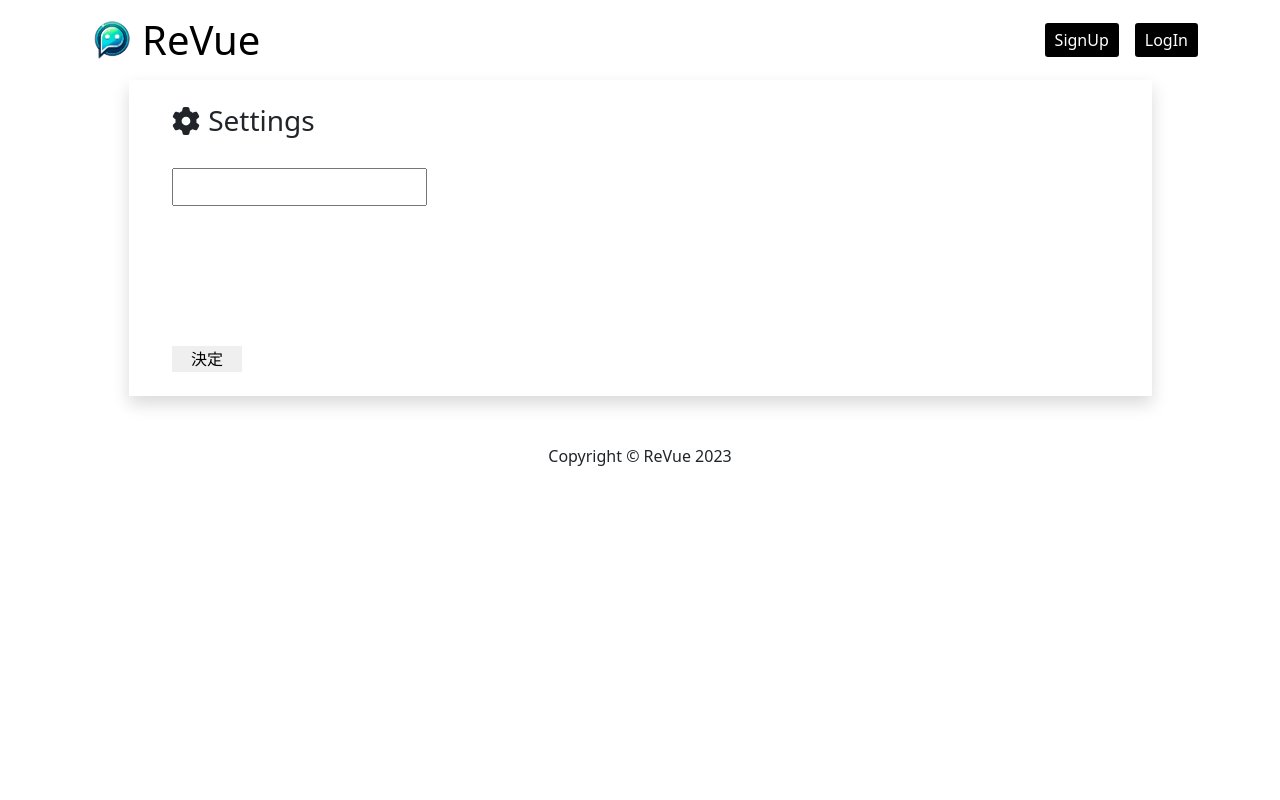
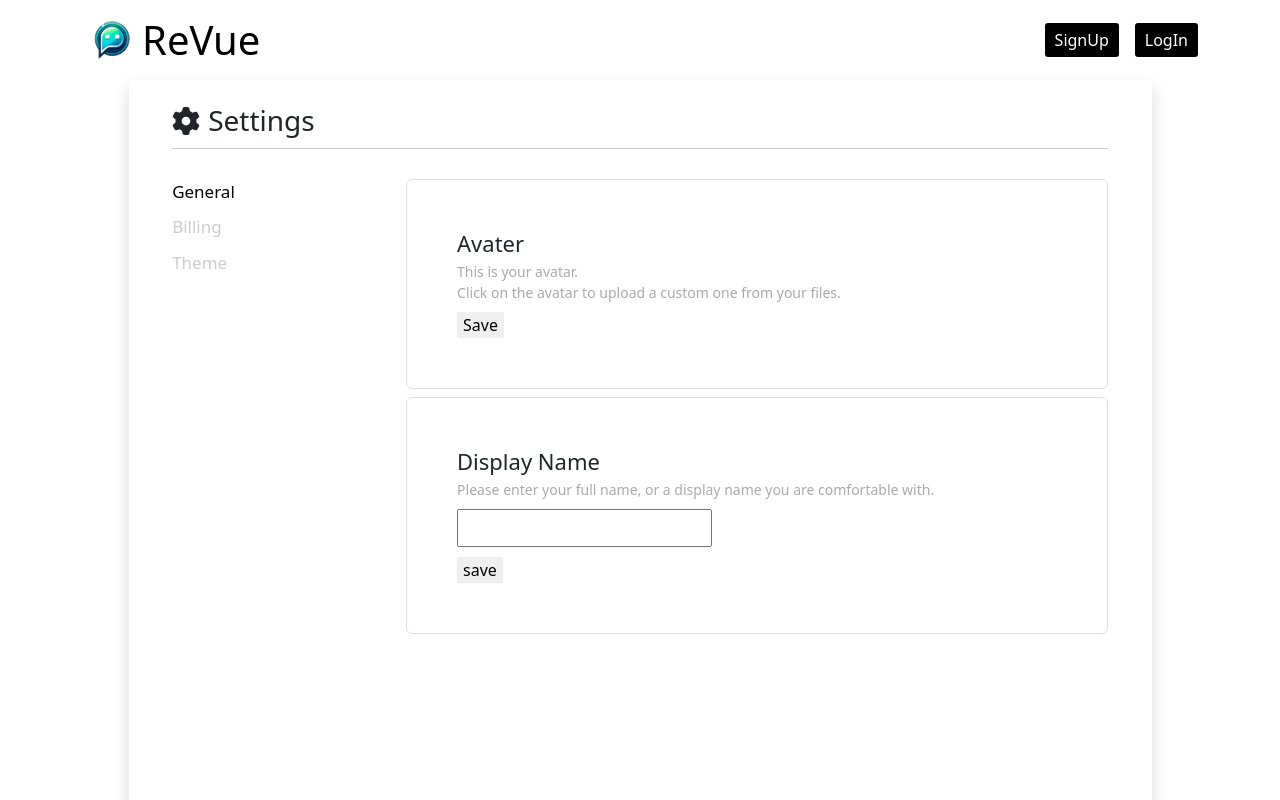
Before and after one commit to balckowl/revue, a React (Vite) app: page /settings in a window 1280 px wide. Shown: the top 800 px of the page. Built offline with nearby package versions, Linux system fonts and the light colour scheme; no server answers; a small style sheet from the web is missing.

Commit message:
fix: settingのgeneralのuiを大幅改善しました。

```diff
--- a/package.json
+++ b/package.json
@@ -22,6 +22,8 @@
     "@hookform/resolvers": "^3.3.2",
     "@react-three/drei": "^9.92.6",
     "@react-three/fiber": "^8.15.12",
+    "@stripe/react-stripe-js": "^2.4.0",
+    "@stripe/stripe-js": "^2.2.2",
     "@types/express": "^4.17.21",
     "@types/firebase": "^3.2.1",
     "@types/prismjs": "^1.26.3",
@@ -39,6 +41,7 @@
     "react-hook-form": "^7.49.2",
     "react-hot-toast": "^2.4.1",
     "react-router-dom": "^6.21.0",
+    "stripe": "^14.10.0",
     "three": "^0.160.0",
     "zod": "^3.22.4",
     "zxcvbn": "^4.4.2"
--- a/src/App.css
+++ b/src/App.css
@@ -176,7 +176,7 @@ header .container{
 }
 
 .input-username-box{
-  margin-bottom: 20px;
+  margin-bottom: 10px;
 }
 
 .input-username-box input{
@@ -188,7 +188,6 @@ header .container{
 }
 
 .user-img-preview-box{
-  margin-bottom: 20px;
   width: 100px;
   height: 100px;
   border-radius: 50%;
@@ -306,11 +305,31 @@ header .container{
   font-size: 20px;
 }
 
+.setting-page{
+  height: 800px;
+}
+
+.setting-title{
+  padding-bottom: 10px;
+  border-bottom: 1px solid #ccc;
+}
+
 .setting-btn-box a{
   padding: 8px 12px;
   width: max-width;
   border: 1px solid black;
   border-radius: 5px;
+}
+
+.setting-list li{
+  font-size: 17px;
+  margin-bottom: 10px;
+  color: #ccc;
+  cursor: pointer;
+}
+
+.setting-list .is-setting-active{
+  color: black;
 }
 
 .channel-list li{
@@ -320,3 +339,18 @@ header .container{
   background-color: #eee;
   font-size: 17px;
 }
+
+.general-avatar-box, .general-displayname-box{
+  padding: 50px;
+}
+
+.general-avatar-box h3, .general-displayname-box h3{
+  font-size: 22px;
+  margin-bottom: 5px;
+}
+
+.general-avatar-box p, .general-displayname-box p{
+  font-size: 14px;
+  color: #aaa;
+  margin-bottom: 9px;
+}
--- a/src/index.css
+++ b/src/index.css
@@ -30,3 +30,8 @@ input, textarea{
   padding: 0;
   margin: 0;
 }
+
+button{
+  border: none;
+  oitline: none;
+}
--- a/src/pages/Settings.tsx
+++ b/src/pages/Settings.tsx
@@ -8,6 +8,8 @@ import { FontAwesomeIcon } from "@fortawesome/react-fontawesome";
 import { faGear } from "@fortawesome/free-solid-svg-icons";
 import { motion } from "framer-motion";
 import toast, { Toaster } from "react-hot-toast"
+// import { CardElement, Elements, PaymentElement, useElements, useStripe } from '@stripe/react-stripe-js'
+// import { loadStripe } from "@stripe/stripe-js";
 
 const Settings = () => {
 
@@ -15,6 +17,7 @@ const Settings = () => {
     const [userName, setUserName] = useState<string>("");
     const [previewUrl, setPreviewUrl] = useState('');
     const [isUploading, setIsUpLoading] = useState<boolean>(false)
+    const [judge, setJudge] = useState<number>(0)
     const fileInputRef = useRef<HTMLInputElement>(null);
     const [user] = useAuthState(auth);
     const navigate = useNavigate();
@@ -42,10 +45,10 @@ const Settings = () => {
         fileInputRef.current?.click();
     };
 
-    const handleSubmit = (e: FormEvent) => {
+    const handleSubmitAvater = (e: FormEvent) => {
         e.preventDefault()
 
-        if (file && userName) {
+        if (file) {
             setIsUpLoading(true);
             const storageRef = ref(storage, `images/${file?.name}`);
             const loadingToast = toast.loading('アップロード中...');
@@ -56,7 +59,6 @@ const Settings = () => {
                 getDownloadURL(ref(storage, `images/${file?.name}`)).then((url) => {
                     if (user) {
                         updateProfile(user, {
-                            displayName: userName,
                             photoURL: url,
                         }).then(() => {
                             toast.dismiss(loadingToast); // ローディングトーストを削除
@@ -72,21 +74,107 @@ const Settings = () => {
                     }
                 })
             });
+        } else {
+            toast.error('画像が変更されていません。')
         }
     }
+
+    const handleSubmitDisplayName = (e: FormEvent) => {
+        e.preventDefault()
+
+        if (user && userName != user?.displayName) {
+            setIsUpLoading(true);
+            const loadingToast = toast.loading('名前を更新中...');
+
+            updateProfile(user, {
+                displayName: userName
+            }).then(() => {
+                toast.dismiss(loadingToast); // ローディングトーストを削除
+                toast.success('アップロード完了！');
+                return new Promise(resolve => setTimeout(resolve, 1000));
+            }).then(() => {
+                navigate("/home", { replace: true })
+            }).catch((error) => {
+                console.log('Error updating user:', error);
+            }).finally(() => {
+                setIsUpLoading(false);
+            });
+
+        } else {
+            toast.error('名前が変更されていません。')
+        }
+    }
+
+    // const handleCharge = async (e: FormEvent) => {
+
+    //     const stripe = useStripe()
+    //     const elements = useElements()
+
+    //     e.preventDefault()
+    //     // Stripe.jsの読み込みを待つ
+    //     if (!stripe || !elements) return
+
+    //     // カード情報の要素を取得
+    //     const cardElement = elements.getElement(CardElement)
+    //     if (!cardElement) return
+
+    //     // カード情報をToken化
+    //     const { error, token } = await stripe.createToken(cardElement, { name: userName })
+    //     if (error) {
+    //         window.alert(error.message)
+    //         return
+    //     }
+
+    //     // Token化したカード情報を使って、決済を処理
+    //     await fetch('/api/charge', {
+    //         method: 'POST',
+    //         headers: {
+    //             'Content-Type': 'application/json',
+    //         },
+    //         body: JSON.stringify({
+    //             token: token.id,
+    //             amount: 500,
+    //             currency: 'jpy',
+    //         })
+    //     }).then(data => data.json())
+    //         .then((result) => {
+    //             window.alert(`注文完了 (order_id: ${result.order_id})`)
+    //         })
+    // }
 
     return (
         <div className="container">
             <div className="row justify-content-center g-0">
                 <div className="col-11">
-                    <div className="shadow">
+                    <div className="shadow setting-page">
                         <div className="row justify-content-center">
                             <div className="col-11 py-4">
                                 <h3 className="setting-title"><FontAwesomeIcon icon={faGear} className="pe-2" />Settings</h3>
-                                <form onSubmit={handleSubmit}>
+                                <div className="row g-0">
+                                    <div className="col-lg-3">
+                                        <div>
+                                            <ul className="setting-list">
+                                                <li onClick={() => setJudge(0)} className={`${judge == 0 && 'is-setting-active'}`}>General</li>
+                                                <li onClick={() => setJudge(1)} className={`${judge == 1 && 'is-setting-active'}`}>Billing</li>
+                                                <li>Theme</li>
+                                            </ul>
+                                        </div>
+                                    </div>
+                                    <div className="col-lg-9">
+                                        <div>
+                                            {judge == 0 &&
+                                                <div>
                                                     <Toaster />
-                                    <div className="input-username-box">
-                                        <input type="text" onChange={(e) => setUserName(e.target.value)} value={userName} />
+                                                    <div className="border rounded mb-2">
+                                                        <form onSubmit={handleSubmitAvater}>
+                                                            <div className="d-flex align-items-center justify-content-between general-avatar-box">
+                                                                <div>
+                                                                    <h3>Avater</h3>
+                                                                    <p>
+                                                                        This is your avatar.<br />
+                                                                        Click on the avatar to upload a custom one from your files.
+                                                                    </p>
+                                                                    <button>Save</button>
                                                                 </div>
                                                                 <div className="input-files-box">
                                                                     <input
@@ -99,8 +187,47 @@ const Settings = () => {
                                                                 <motion.div className="user-img-preview-box" onClick={handleImagePreviewClick} whileTap={{ scale: 1.3 }}>
                                                                     {previewUrl && <img src={previewUrl} alt="Preview" />}
                                                                 </motion.div>
-                                    <button className="setting-submit" disabled={isUploading}>決定</button>
+                                                            </div>
                                                         </form>
+                                                    </div>
+                                                    <div className="border rounded mb-2">
+                                                        <form onSubmit={handleSubmitDisplayName}>
+                                                            <div className="general-displayname-box">
+                                                                <div>
+                                                                    <h3>Display Name</h3>
+                                                                    <p>Please enter your full name, or a display name you are comfortable with.</p>
+                                                                </div>
+                                                                <div className="input-username-box">
+                                                                    <input type="text" onChange={(e) => setUserName(e.target.value)} value={userName} />
+                                                                </div>
+                                                                <button>save</button>
+                                                            </div>
+                                                        </form>
+                                                    </div>
+                                                </div>
+                                            }
+                                            {judge == 1 &&
+                                                <div>
+                                                    {/* <div>
+                                                        <Elements stripe={stripePromise}>
+                                                            <form onSubmit={handleCharge}>
+                                                                <div>
+                                                                    <h3>名前</h3>
+                                                                    <input type="text" value={userName} />
+                                                                </div>
+                                                                <div>
+                                                                    <h3>カード番号</h3>
+                                                                    <CardElement />
+                                                                </div>
+                                                                <button type="submit">注文する</button>
+                                                            </form>
+                                                        </Elements>
+                                                    </div> */}
+                                                </div>
+                                            }
+                                        </div>
+                                    </div>
+                                </div>
                             </div>
                         </div>
                     </div>
```
Also changed, not shown: api/index.js (added, +24 -0 lines), 1 other file (tests, documents, lock files or other folders). Lines whose indentation alone changed are shown as unchanged.
